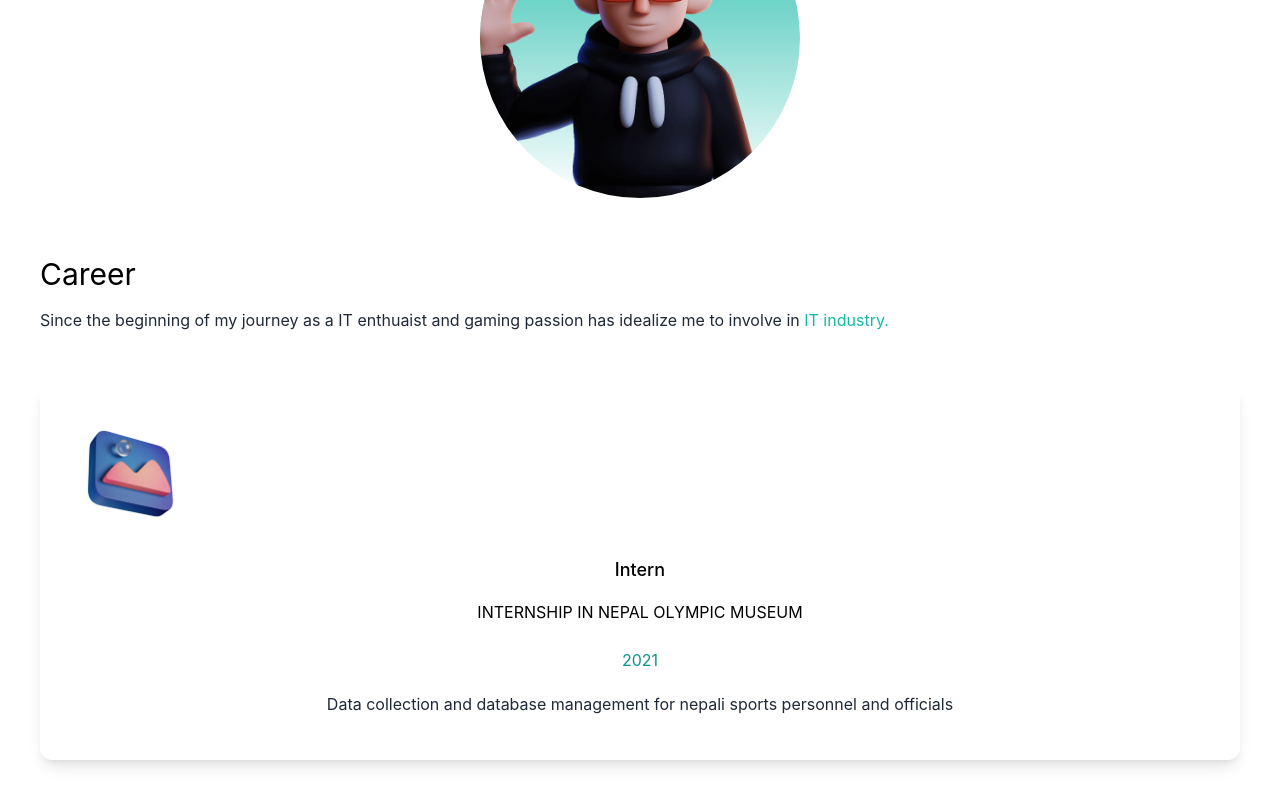
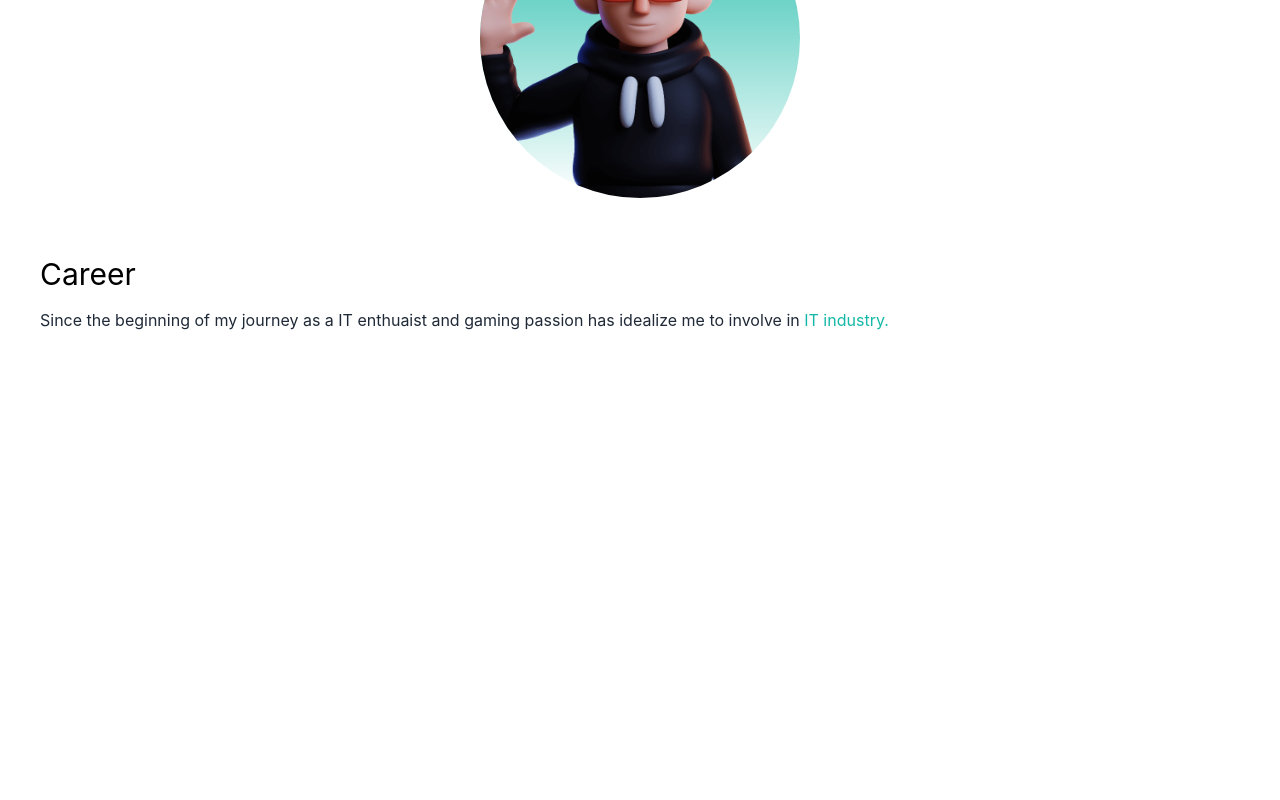
Before and after one commit to davitkhanal-ai/2023portfolio, a Next.js app: page / in a window 1280 px wide. Shown: the part 548-1348 px from the top of the page. After the commit the page ends 892 px from the top, so only its background shows below. Built offline with nearby package versions, Linux system fonts and the light colour scheme.

Commit message:
Remove Extra Career dialogue box after deployed in netlify

```diff
--- a/pages/index.js
+++ b/pages/index.js
@@ -75,7 +75,7 @@
           </div>
           <div className="lg:flex gap-12">
 
-            <div className="text-center shadow-lg p-10 rounded-xl my-10  dark:bg-white flex-1">
+            {/* <div className="text-center shadow-lg p-10 rounded-xl my-10  dark:bg-white flex-1">
               <Image src={design} width={100} height={100} />
               <h3 className="text-lg font-medium pt-8 pb-2  ">
                Intern
@@ -86,7 +86,7 @@
               <h4 className="py-4 text-teal-600">2021</h4>
               <p className="text-gray-800 py-1">Data collection and database management for nepali sports personnel and officials</p>
 
-            </div>
+            </div> */}
 
           </div>
         </section>
```
Also changed, not shown: 1 other file (tests, documents, lock files or other folders).
